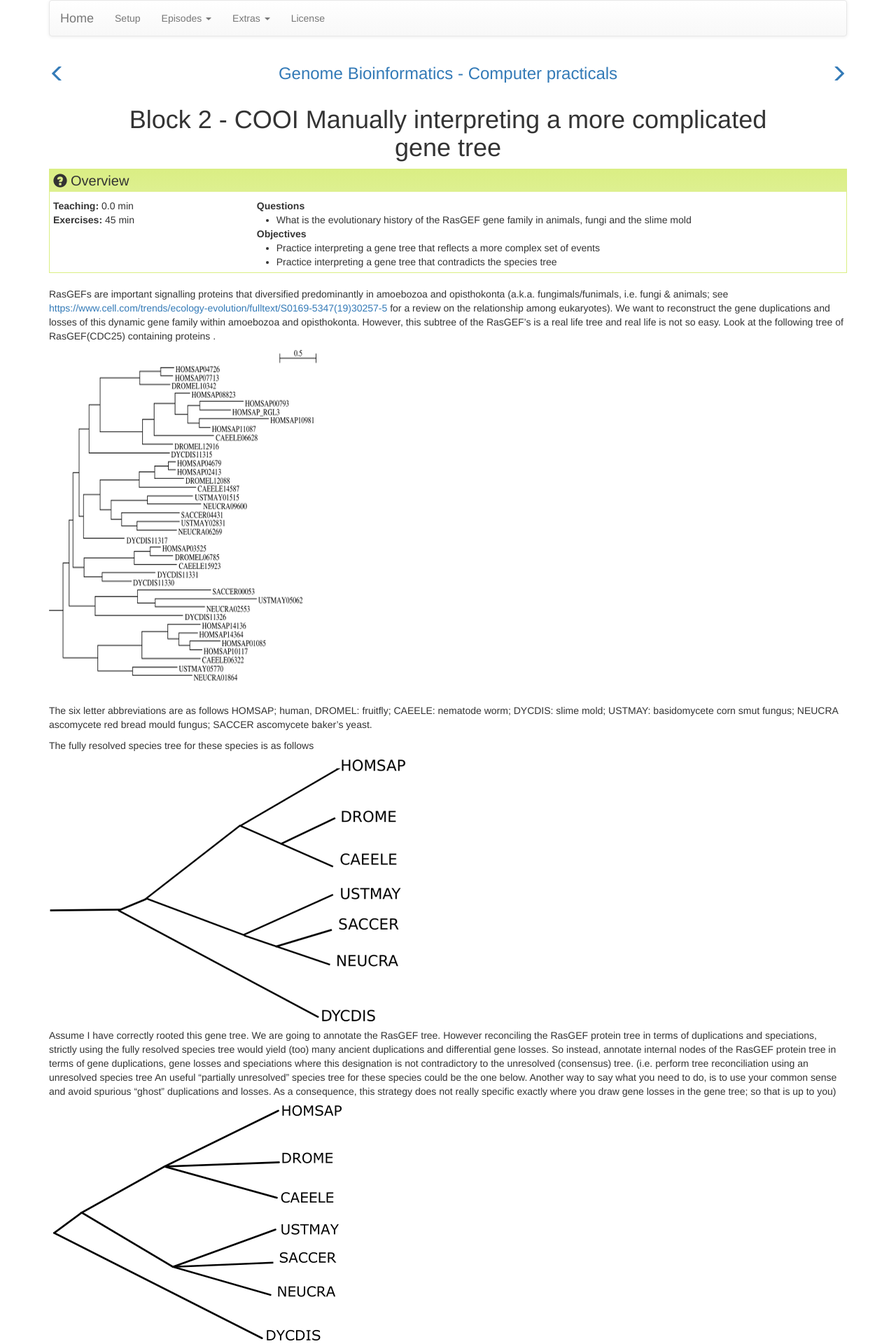
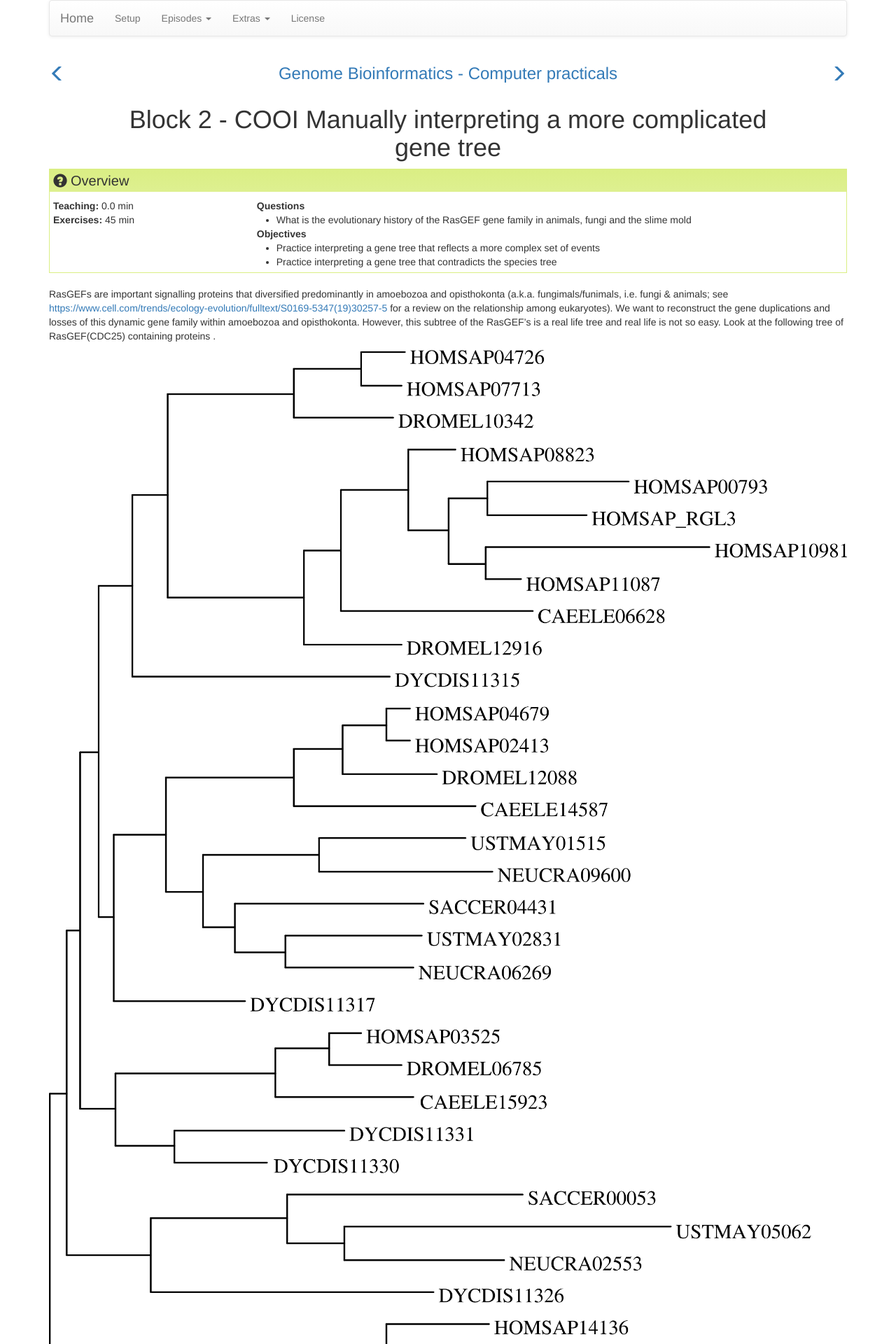
Before and after one commit to TeamMGE/GenomeBioinformaticsCourse, a Jekyll site: the page built from _episodes/41-COOI.md, in a window 1280 px wide. Shown: the top 1920 px of the page at 70% size. Built offline with Jekyll 4.4.1, drawn with Linux system fonts in a browser that asks for light colours.

Commit message:
Update 41-COOI.md

```diff
--- a/_episodes/41-COOI.md
+++ b/_episodes/41-COOI.md
@@ -14,7 +14,7 @@ keypoints:
 
 RasGEFs are important signalling proteins that diversified predominantly in amoebozoa and opisthokonta (a.k.a. fungimals/funimals, i.e.  fungi & animals; see [https://www.cell.com/trends/ecology-evolution/fulltext/S0169-5347(19)30257-5](https://www.cell.com/trends/ecology-evolution/fulltext/S0169-5347(19)30257-5) for a review on the relationship among eukaryotes). We want to reconstruct the gene duplications and losses of this dynamic gene family within amoebozoa and opisthokonta. However, this subtree of the RasGEF’s is a real life tree and real life is not so easy. Look at the following tree of RasGEF(CDC25) containing proteins .
 
-![atree1](../fig/block2_rasgef_genetree2.png)
+![atree1](../fig/block2_RasGEFgenetree3.png)
 
 The six letter abbreviations are as follows HOMSAP; human, DROMEL: fruitfly; CAEELE: nematode worm; DYCDIS: slime mold; USTMAY: basidomycete corn smut fungus; NEUCRA ascomycete red bread mould fungus; SACCER ascomycete baker's yeast.
 
```
